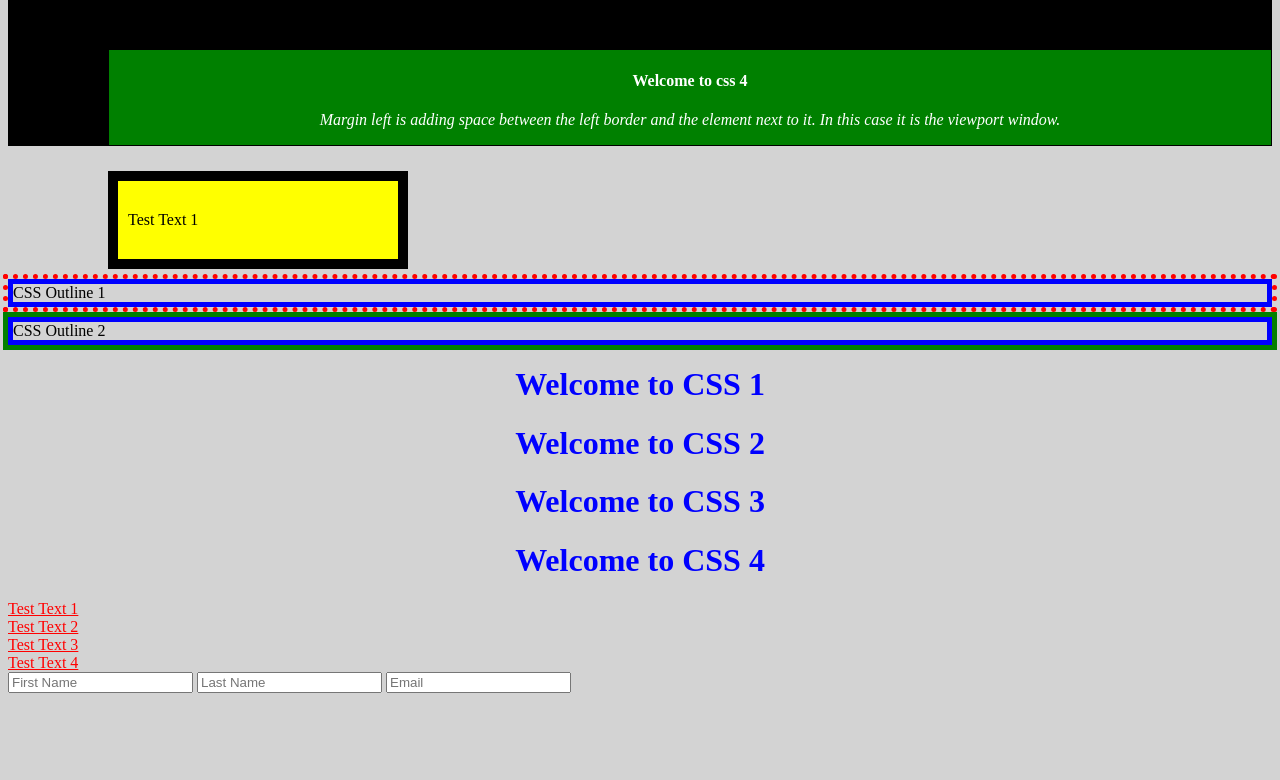
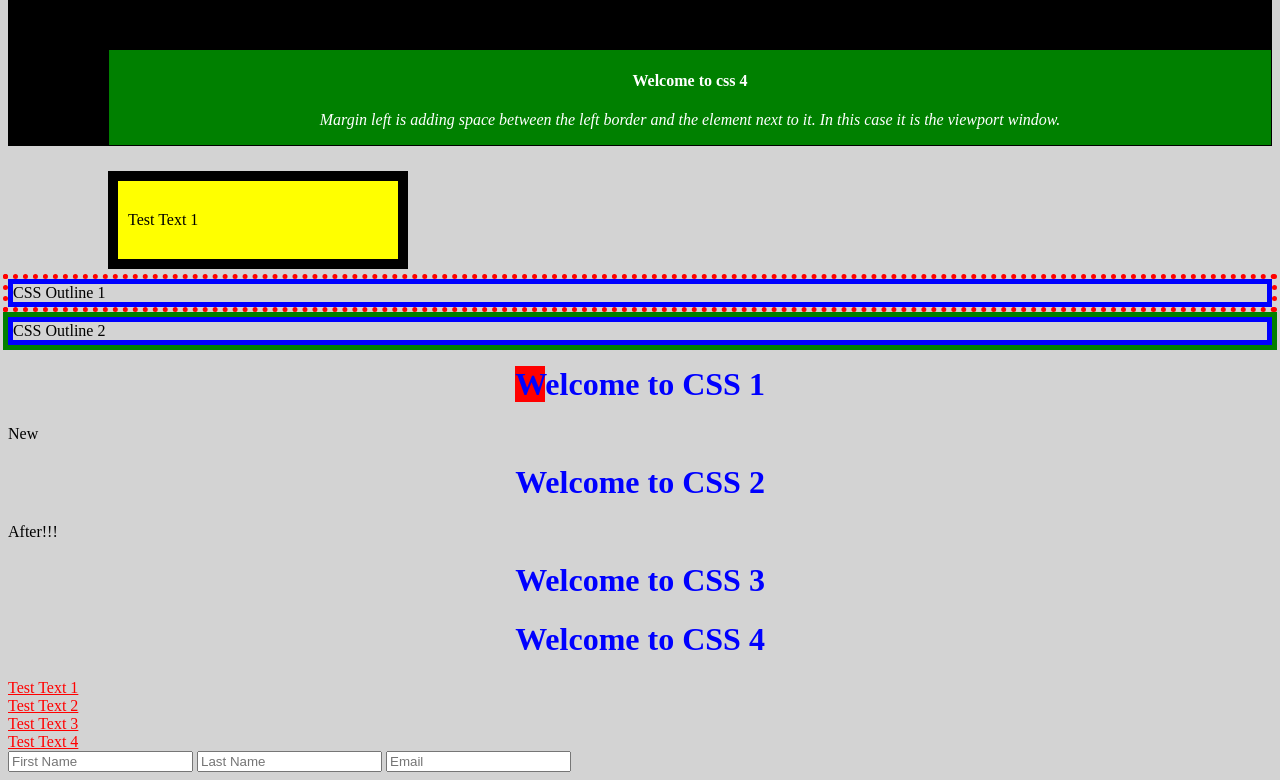
Before and after one commit to dlopez079/Web-Design-Course-Learn-HTML-and-CSS, a plain HTML site: page index.html in a window 1280 px wide. Shown: the part 4146-4926 px from the top of the page. Before the commit the page ends 4847 px from the top, so only its background shows below. Drawn offline with Linux system fonts and the light colour scheme.

Commit message:
Applied pseudo elements in css for the pseudoclasses div.

```diff
--- a/style.css
+++ b/style.css
@@ -218,3 +218,19 @@ h1:hover {
 input:hover {
     background: darkgreen;
 }
+
+.psclass1::first-letter {
+    background: red;
+}
+
+div::selection {
+    background: yellow;
+}
+
+.psclass2::before {
+    content: "New";
+}
+
+.psclass2::after {
+    content: "After!!!"
+}
```
